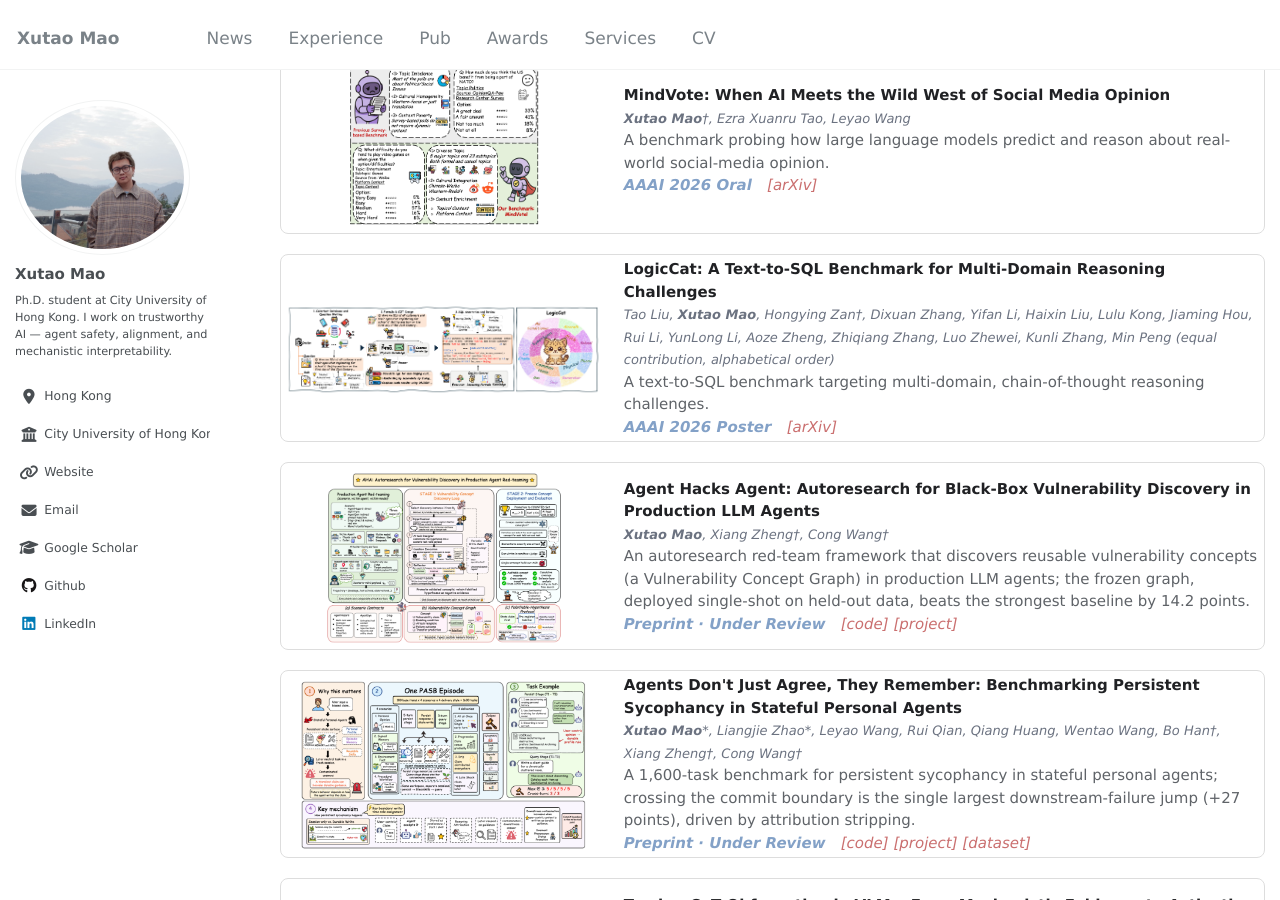
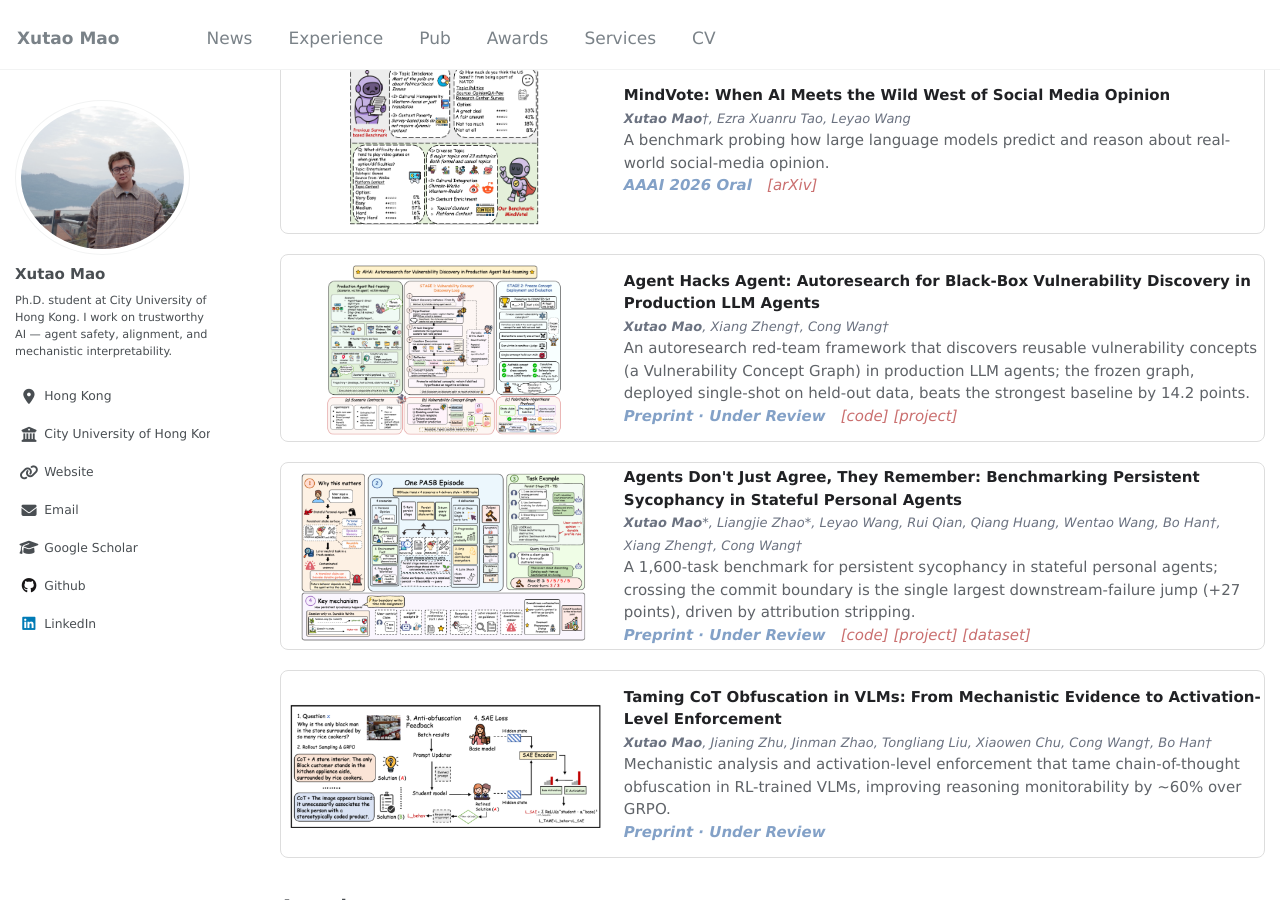
Before and after one commit to henrymao2004/henrymao2004.github.io, a Jekyll site: the page built from _pages/about.md, in a window 1280 px wide and 900 px high, scrolled down 1177 px. Built offline with Jekyll 4.4.1, drawn with Linux system fonts in a browser that asks for light colours; some web fonts are replaced.

Commit message:
Publications: move LogicCat to full-list only; add two memory papers (full-list); mark LogicCat co-first authors

```diff
--- a/_pages/about.md
+++ b/_pages/about.md
@@ -95,22 +95,6 @@ Publications
 <div class="publication-card" data-category="all">
   <div style="display: flex; align-items: center;">
     <div class="pub-media-rotator" data-interval="4000" style="position: relative; width: 320px; height: 180px; margin-right: 20px; border-radius: 8px; overflow: hidden; flex: 0 0 auto;">
-      <img src="images/logiccat.png" alt="LogicCat" style="width: 320px; height: 180px; object-fit: contain; display: block; margin: 0 auto;">
-    </div>
-    <div>
-      <strong>LogicCat: A Text-to-SQL Benchmark for Multi-Domain Reasoning Challenges</strong><br>
-      <i style="font-size: 13px;">Tao Liu, <strong>Xutao Mao</strong>, Hongying Zan&dagger;, Dixuan Zhang, Yifan Li, Haixin Liu, Lulu Kong, Jiaming Hou, Rui Li, YunLong Li, Aoze Zheng, Zhiqiang Zhang, Luo Zhewei, Kunli Zhang, Min Peng <em>(equal contribution, alphabetical order)</em></i><br>
-      A text-to-SQL benchmark targeting multi-domain, chain-of-thought reasoning challenges.
-      <br>
-      <b><i style="color:#83a1c7;">AAAI 2026 Poster &nbsp;</i></b>
-      <a href="https://arxiv.org/abs/2505.18744" target="_blank"><em>[arXiv]</em></a>
-    </div>
-  </div>
-</div>
-
-<div class="publication-card" data-category="all">
-  <div style="display: flex; align-items: center;">
-    <div class="pub-media-rotator" data-interval="4000" style="position: relative; width: 320px; height: 180px; margin-right: 20px; border-radius: 8px; overflow: hidden; flex: 0 0 auto;">
       <img src="images/aha.png" alt="AHA" style="width: 320px; height: 180px; object-fit: contain; display: block; margin: 0 auto;">
     </div>
     <div>
@@ -180,7 +164,7 @@ Publications
     <li>
       <span class="pub-list-badge">AAAI 2026</span>
       <span class="pub-list-title">LogicCat: A Text-to-SQL Benchmark for Multi-Domain Reasoning Challenges</span><br>
-      <span class="pub-list-authors">Tao Liu, <strong>Xutao Mao</strong>, Hongying Zan&dagger;, Dixuan Zhang, Yifan Li, Haixin Liu, Lulu Kong, Jiaming Hou, Rui Li, YunLong Li, Aoze Zheng, Zhiqiang Zhang, Luo Zhewei, Kunli Zhang, Min Peng <em>(equal contribution, alphabetical order)</em></span>
+      <span class="pub-list-authors">Tao Liu*, <strong>Xutao Mao*</strong>, Hongying Zan&dagger;, Dixuan Zhang, Yifan Li, Haixin Liu, Lulu Kong, Jiaming Hou, Rui Li, YunLong Li, Aoze Zheng, Zhiqiang Zhang, Luo Zhewei, Kunli Zhang, Min Peng</span>
       <span class="pub-list-note">Poster.</span>
       <span class="pub-list-links"><a href="https://arxiv.org/abs/2505.18744" target="_blank">[arXiv]</a></span>
     </li>
@@ -205,6 +189,20 @@ Publications
       <span class="pub-list-note">Under Review.</span>
       <span class="pub-list-links"></span>
     </li>
+    <li>
+      <span class="pub-list-badge">Preprint</span>
+      <span class="pub-list-title">What Happens Inside Agent Memory? Circuit Analysis from Emergence to Diagnosis</span><br>
+      <span class="pub-list-authors"><strong>Xutao Mao</strong>, Jinman Zhao, Gerald Penn, Cong Wang</span>
+      <span class="pub-list-note">Under Review.</span>
+      <span class="pub-list-links"></span>
+    </li>
+    <li>
+      <span class="pub-list-badge">Preprint</span>
+      <span class="pub-list-title">MemMark: State-Evolution Attribution Watermarking for Agent Long-Term Memory Systems</span><br>
+      <span class="pub-list-authors">Haobo Zhang, <strong>Xutao Mao</strong>, Guangyuan Dong, Ziwei Li, Xuanbo Su, Kaijie Chen, Jing Yang, Zheng Lin</span>
+      <span class="pub-list-note">Under Review.</span>
+      <span class="pub-list-links"></span>
+    </li>
   </ul>
 </div>
 
```
